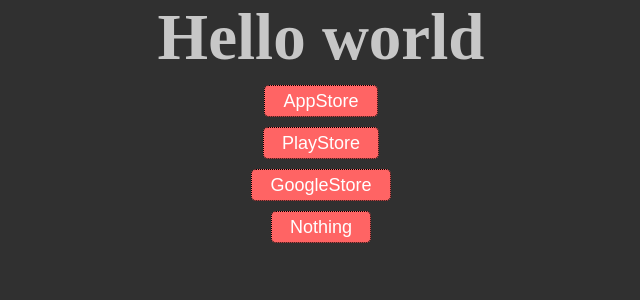
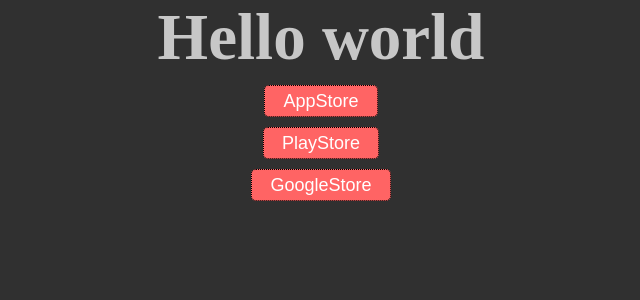
Before and after one commit to satyammishra0/React-begin, a React (Create React App) app: page / in a window 1280 px wide. Shown: the top 300 px of the page, without its empty margins (319-959 px from the left). Built offline with nearby package versions, Linux system fonts and the light colour scheme.

Commit message:
revising the existing code file

```diff
--- a/src/App.js
+++ b/src/App.js
@@ -9,10 +9,6 @@
       <Button title="AppStore" />
       <Button title="PlayStore" />
       <Button title="GoogleStore" />
-      <Button />
-
-      {/* <button className="button">PlayStore</button>
-      <button className="button">AppStore</button> */}
     </div>
   );
 };
--- a/src/Button.js
+++ b/src/Button.js
@@ -1,9 +1,9 @@
 import React from "react";
 
-const Button = ({ title = "Nothing" }) => (
+const button = ({ title = "nothing" }) => (
   <div>
     <button className="button">{title}</button>
   </div>
 );
 
-export default Button;
+export default button;
--- a/src/index.js
+++ b/src/index.js
@@ -1,7 +1,5 @@
 import React from "react";
-import { createRoot } from "react-dom/client";
+import ReactDOM from "react-dom";
 import Appi from "./App";
 
-// ReactDOM.render(<Appi />, document.getElementById("root"));
-
-createRoot(document.getElementById("root")).render(<Appi />);
+ReactDOM.render(<Appi />, document.getElementById("root"));
```
